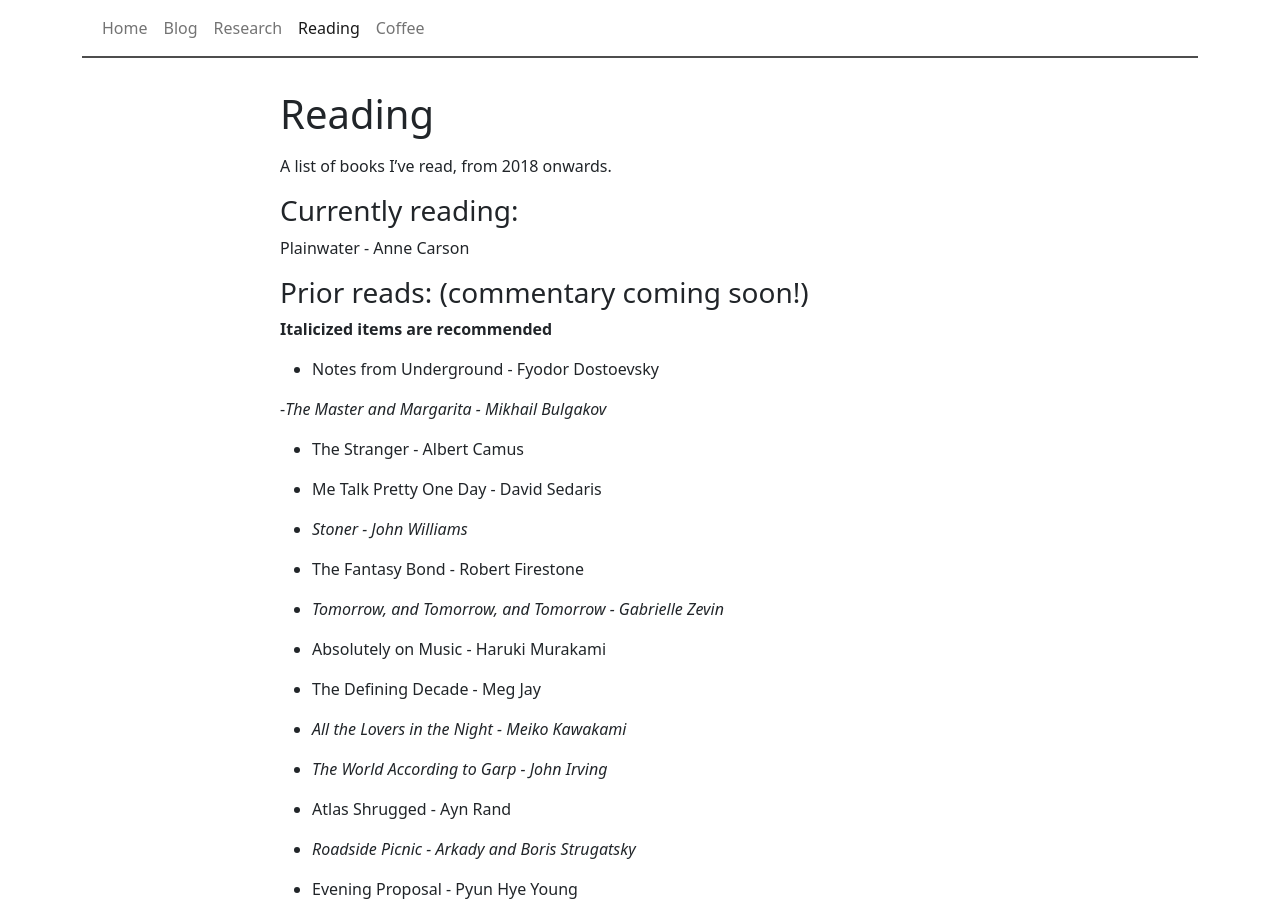
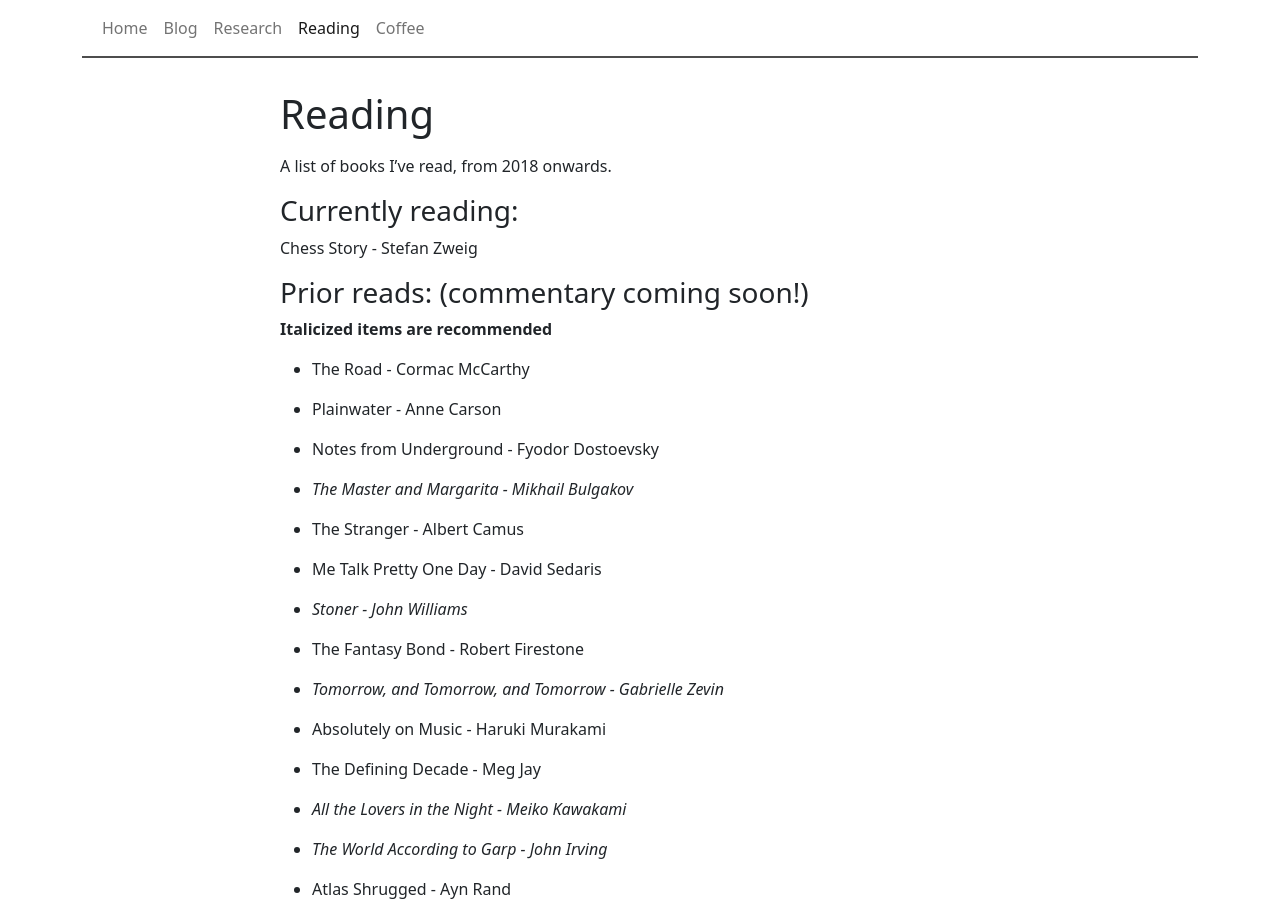
Before and after one commit to craigxchen/craigxchen.github.io, a Jekyll site: the page built from reading.md, in a window 1280 px wide and 900 px high. Built offline with Jekyll 4.4.1, drawn with Linux system fonts in a browser that asks for light colours.

Commit message:
updated reading

```diff
--- a/reading.md
+++ b/reading.md
@@ -7,14 +7,18 @@ permalink: /reading/
 A list of books I've read, from 2018 onwards.
 
 ### Currently reading:
-Plainwater - Anne Carson
+Chess Story - Stefan Zweig
 
 ### Prior reads: (commentary coming soon!)
 **Italicized items are recommended**
 <BR>
+- The Road - Cormac McCarthy
+
+- Plainwater - Anne Carson
+
 - Notes from Underground - Fyodor Dostoevsky
 
--*The Master and Margarita - Mikhail Bulgakov*
+- *The Master and Margarita - Mikhail Bulgakov*
 
 - The Stranger - Albert Camus
 
```
